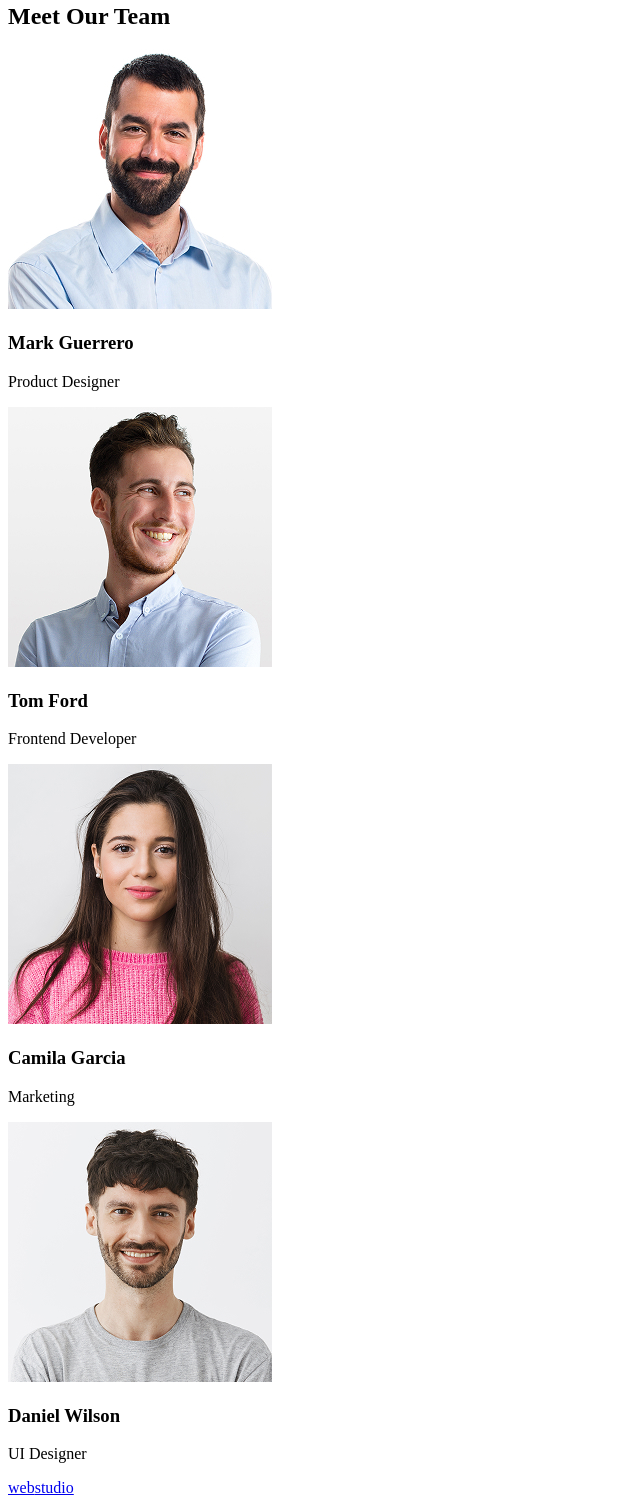
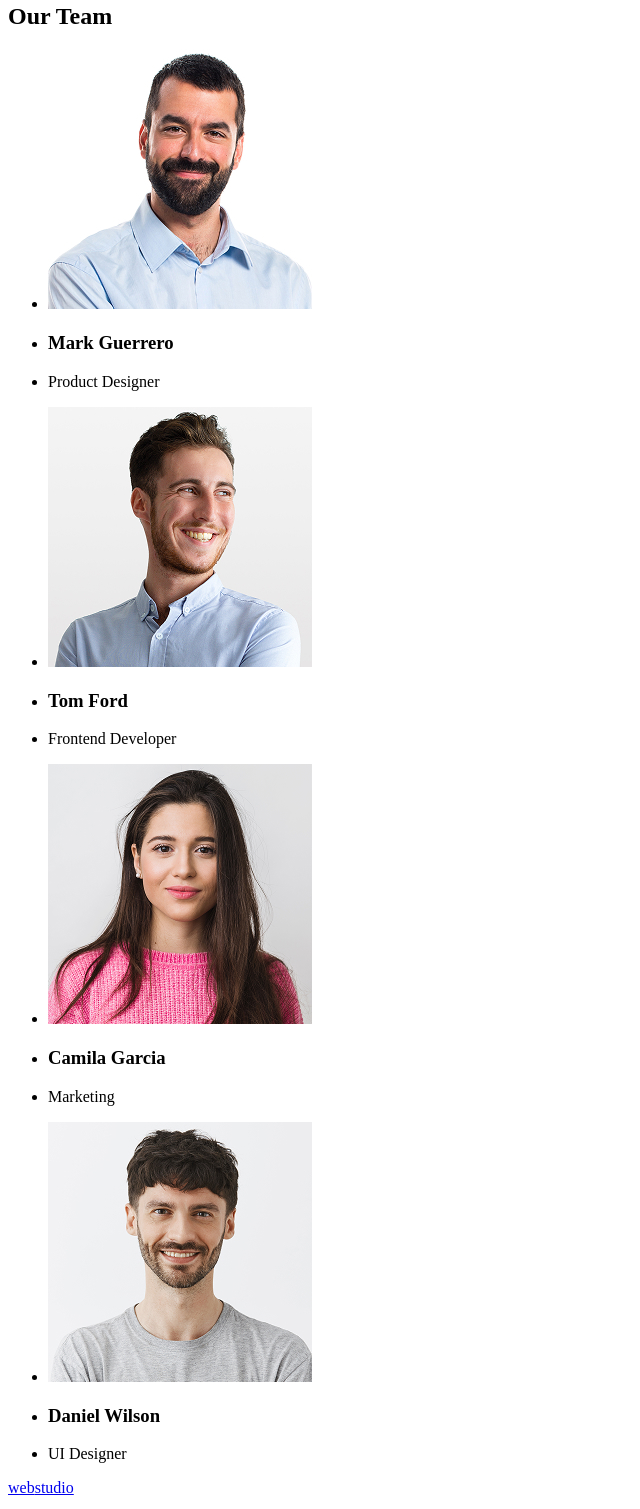
Before and after one commit to extezzu/goit-markup-hw-01, a plain HTML site: page index.html in a window 1280 px wide. Shown: the part 611-2120 px from the top of the page, without its empty margins (0-640 px from the left). Drawn offline with Linux system fonts and the light colour scheme.

Commit message:
внес правки в 3ю секцию

```diff
--- a/index.html
+++ b/index.html
@@ -65,31 +65,31 @@
 
         <!-- Section 2 (our team) -->
         <section class="team">
-            <h2>Meet Our Team</h2>
+            <h2>Our Team</h2>
 
-            <div class="team-member">
-                <img src="images/card-1.jpg" alt="Mark Guerrero - Product Designer" width="264" height="260">
-                <h3>Mark Guerrero</h3>
-                <p>Product Designer</p>
-            </div>
+            <ul>
+                <li><img src="images/card-1.jpg" alt="Mark Guerrero - Product Designer" width="264"></li>
+                <li><h3>Mark Guerrero</h3></li>
+                <li><p>Product Designer</p></li>
+            </ul>
 
-            <div class="team-member">
-                <img src="images/card-2.jpg" alt="Tom Ford - Frontend Developer" width="264" height="260">
-                <h3>Tom Ford</h3>
-                <p>Frontend Developer</p>
-            </div>
+            <ul>
+                <li><img src="images/card-2.jpg" alt="Tom Ford - Frontend Developer" width="264"></li>
+                <li><h3>Tom Ford</h3></li>
+                <li><p>Frontend Developer</p></li>
+            </ul>
 
-            <div class="team-member">
-                <img src="images/card-3.jpg" alt="Camila Garcia - Marketing" width="264" height="260">
-                <h3>Camila Garcia</h3>
-                <p>Marketing</p>
-            </div>
+            <ul>
+                <li><img src="images/card-3.jpg" alt="Camila Garcia - Marketing" width="264"></li>
+                <li><h3>Camila Garcia</h3></li>
+                <li><p>Marketing</p></li>
+            </ul>
 
-            <div class="team-member">
-                <img src="images/card-4.jpg" alt="Daniel Wilson - UI Designer" width="264" height="260">
-                <h3>Daniel Wilson</h3>
-                <p>UI Designer</p>
-            </div>
+            <ul>
+                <li><img src="images/card-4.jpg" alt="Daniel Wilson - UI Designer" width="264"></li>
+                <li><h3>Daniel Wilson</h3></li>
+                <li><p>UI Designer</p></li>
+            </ul>
         </section>
     </main>
 
```
